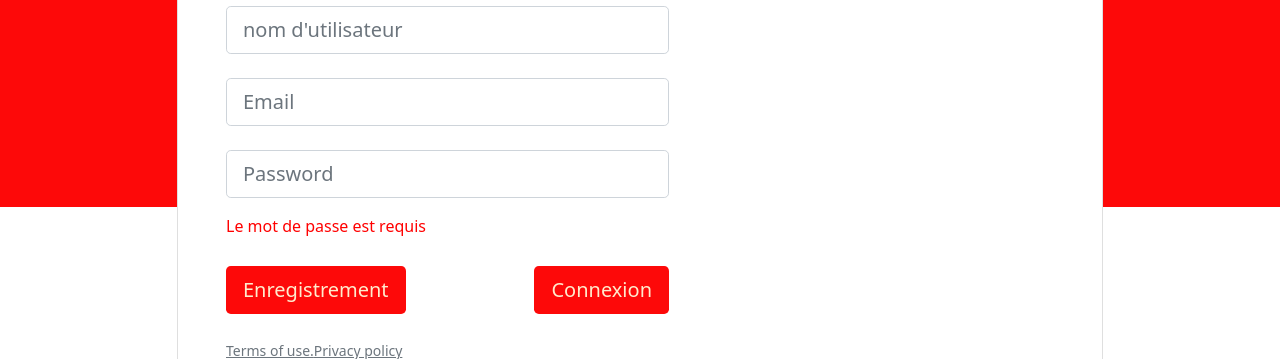
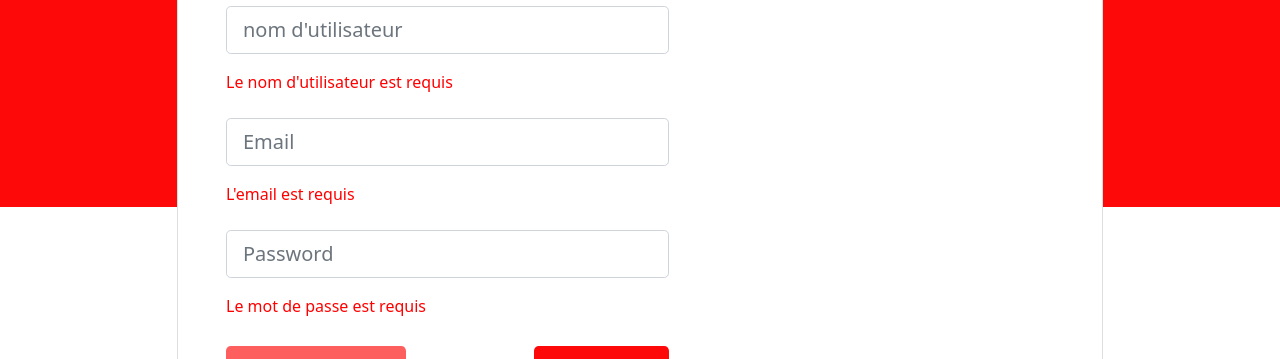
Before and after one commit to Kristeauf/groupomania, an Angular app in the folder front/groupomania/: page /connexion in a window 1280 px wide. Shown: the part 593-952 px from the top of the page. Built offline with nearby package versions, Linux system fonts and the light colour scheme.

Commit message:
formulaire ok

```diff
--- a/front/groupomania/src/app/logg/logg.component.html
+++ b/front/groupomania/src/app/logg/logg.component.html
@@ -8,7 +8,7 @@
             <div class="col-md-6 col-lg-7 d-flex align-items-center">
               <div class="card-body p-4 p-lg-5 text-black">
 
-                <form [formGroup]="loginForm" (ngSubmit)="onConnexion()">
+                <form [formGroup]="loginForm" (ngSubmit)="signUp()">
 
                   <div class="d-flex align-items-center mb-3 pb-1">
                     <img class="logo" [src]="'../../assets/public/logo.png'" alt="Logo" class="img-fluid"
@@ -21,11 +21,11 @@
 <pre>{{this.loginForm.value|json}}</pre>
 
                   <div class="form-outline mb-4">
-                    <p [ngClass]="{ 'has-error': isSubmitted && formControls['userName'].errors }">
+                    <p [ngClass]="{ 'has-error':formControls['userName'].errors }">
                       <input  formControlName="userName" type="text" placeholder="nom d'utilisateur"
                         id="form2Example17" class="form-control form-control-lg" />
                     </p>
-                    <div *ngIf="isSubmitted && formControls['userName'].errors" class="help-block">
+                    <div *ngIf="formControls['userName'].errors" class="help-block">
                       <div *ngIf="formControls['userName'].errors['required']">
                         <font color="red">Le nom d'utilisateur est requis</font>
                       </div>
@@ -39,12 +39,12 @@
                       <input  formControlName="email" type="email" placeholder="Email"
                         id="form2Example17" class="form-control form-control-lg" />
                     </p>
-                    <div *ngIf="isSubmitted && formControls['email'].errors" class="help-block">
+                    <div *ngIf="formControls['email'].errors" class="help-block">
                       <div *ngIf="formControls['email'].errors['required']">
                         <font color="red">L'email est requis</font>
                       </div>
                     </div>
-                    <div *ngIf="isSubmitted && formControls['email'].errors" class="help-block">
+                    <div *ngIf="formControls['email'].errors" class="help-block">
                       <div *ngIf="formControls['email'].errors['pattern']">
                         <font color="red">format d'email incorrect</font>
                       </div>
@@ -52,7 +52,7 @@
                   </div>
 
                   <div class="form-outline mb-4">
-                    <p [ngClass]="{ 'has-error': isSubmitted && formControls['password'].errors }">
+                    <p [ngClass]="{ 'has-error': formControls['password'].errors }">
                       <input  formControlName="password" type="password" placeholder="Password"
                         id="form2Example17" class="form-control form-control-lg" />
                     </p>
@@ -61,7 +61,7 @@
                         <font color="red">Le mot de passe est requis</font>
                       </div>
                     </div>
-                    <div *ngIf="isSubmitted && formControls['password'].errors" class="help-block">
+                    <div *ngIf="formControls['password'].errors" class="help-block">
                       <div *ngIf="formControls['password'].errors['pattern']">
                         <font color="red">Le mot de passe doit contenir au minimum 8 caractères,une majuscule et un chiffre</font>
                       </div>
@@ -75,8 +75,8 @@
 
                   <div class="buttons">
                     <div class="pt-1 mb-4">
-                      <button class="btn btn-lg btn-block" style="color:blanchedalmond;background-color: #fd0909;"
-                        type="submit" (click)="signUp()">Enregistrement</button>
+                      <button [disabled]="!loginForm.valid"  class="btn btn-lg btn-block" style="color:blanchedalmond;background-color: #fd0909;"
+                        type="submit" >Enregistrement</button>
                     </div>
                     <div class="pt-1 mb-4 mr-50">
                       <button class="btn btn-lg btn-block" style="color:blanchedalmond;background-color: #fd0909;"
--- a/front/groupomania/src/app/logg/logg.component.ts
+++ b/front/groupomania/src/app/logg/logg.component.ts
@@ -1,12 +1,17 @@
 
-import { Message } from '@angular/compiler/src/i18n/i18n_ast';
-import { Component, OnInit } from '@angular/core';
-import { FormBuilder, FormGroup, Validators } from  '@angular/forms';
-import { Router } from  '@angular/router';
+
+import { HttpErrorResponse, HttpResponse } from '@angular/common/http';
+import { Component, ErrorHandler, OnInit } from '@angular/core';
+import { FormBuilder, FormGroup, Validators } from '@angular/forms';
+import { Router } from '@angular/router';
 
 
 
-import { AuthService } from  '../auth.service';
+
+
+
+
+import { AuthService } from '../auth.service';
 
 import { UserService } from '../user.service';
 
@@ -18,53 +23,61 @@ import { UserService } from '../user.service';
 export class LoggComponent implements OnInit {
 
   loginForm!: FormGroup;
-  isSubmitted  =  false;
+  isSubmitted = false;
 
   constructor(private authService: AuthService,
-    private router: Router, private formBuilder: FormBuilder,private userService:UserService) { } //,)//
+    private router: Router, private formBuilder: FormBuilder, private userService: UserService) { } //,)//
   namePattern = "^[A-Za-z0-9_-]{5,15}$";
 
   emailPattern = "^[a-z0-9._%+-]+@[a-z0-9.-]+\.[a-z]{2,4}$";
-   pwdPattern ="^(?=.*[A-Z])(?=.*[0-9]).{8,}$";
-  ngOnInit() {this.loginForm  =  this.formBuilder.group({
-    userName:['',[Validators.required, Validators.pattern(this.namePattern)]],
-      email: ['',[Validators.required, Validators.pattern(this.emailPattern)]],
+  pwdPattern = "^(?=.*[A-Z])(?=.*[0-9]).{8,}$";
+  ngOnInit() {
+    this.loginForm = this.formBuilder.group({
+      userName: ['', [Validators.required, Validators.pattern(this.namePattern)]],
+      email: ['', [Validators.required, Validators.pattern(this.emailPattern)]],
       password: ['', [Validators.required, Validators.pattern(this.pwdPattern)]]
     });
   }
 
   get formControls() { return this.loginForm.controls; }
-  onConnexion(){
-    // console.log(this.loginForm.value);
-    this.isSubmitted = true;
-    if(this.loginForm.invalid){
-      alert('ko')
+  // onConnexion() {
+  //   // console.log(this.loginForm.value);
+  //   this.isSubmitted = true;
+  //   if (this.loginForm.invalid) {
 
 
-      return;
+
+  //     return;
+  //   }
+
+
+
+
+  // }
+  signUp() {
+     this.isSubmitted = true;
+    this.userService.addUser(this.loginForm.value).subscribe(Response => {
+     console.log(HttpResponse);
+     alert(JSON.stringify(Response))
      }
 
 
 
 
+
+    )
+
+
   }
-signUp(){
 
 
 
-
-
-  this.userService.addUser(this.loginForm.value).subscribe();
-
-
-
-}
-  login(){
+login() {
 
   this.userService.connectUser(this.loginForm.value).subscribe();
   this.loginForm.reset()
 }
-  logout(){
+logout() {
 
 
   this.userService.disconnectUser(this.loginForm.value).subscribe();
--- a/front/groupomania/src/app/user.ts
+++ b/front/groupomania/src/app/user.ts
@@ -1,4 +1,5 @@
 export interface User {
+
 
    id:number;
     userName:string;
```
Lines whose indentation alone changed are shown as unchanged.
